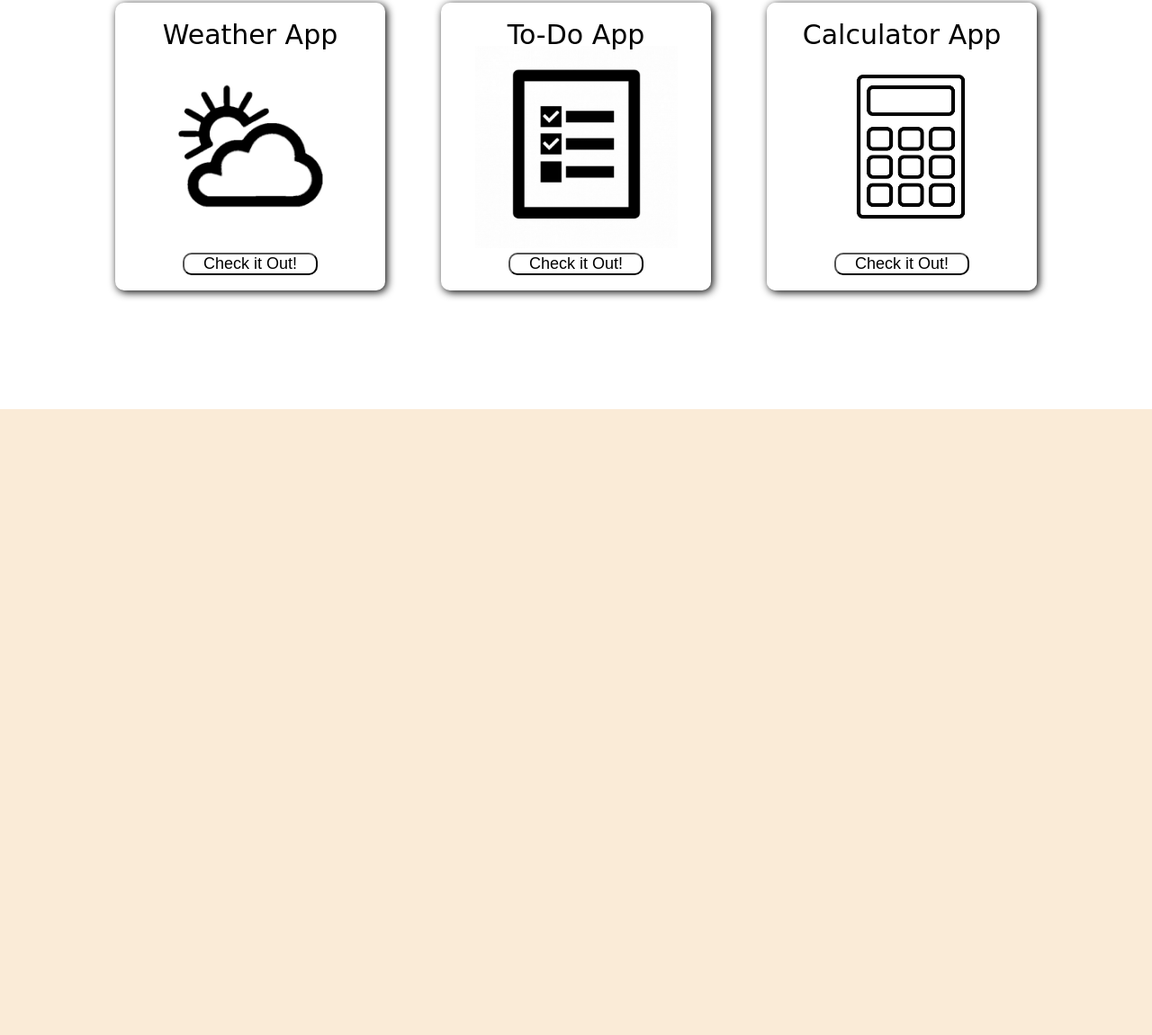
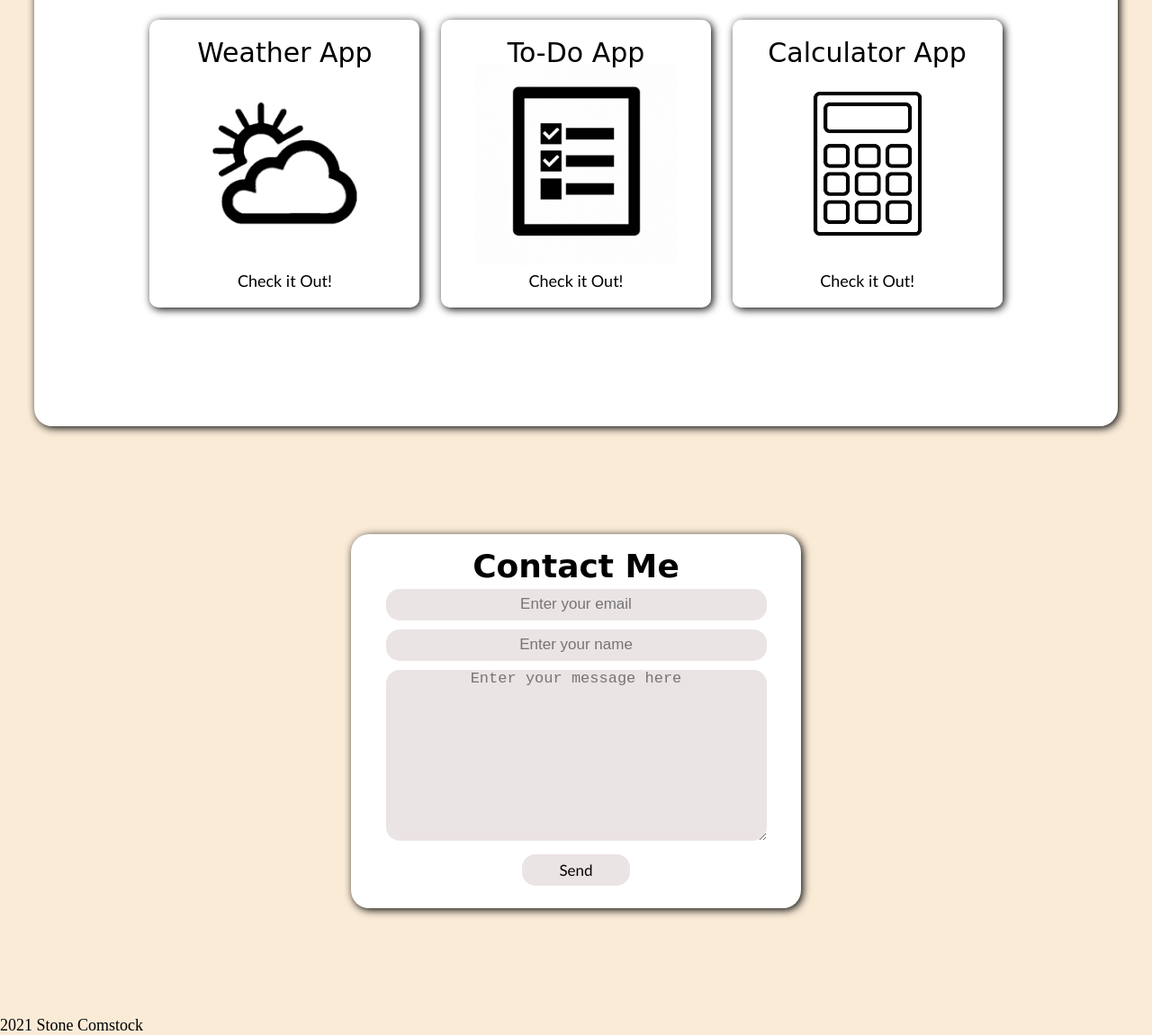
Before and after one commit to stone-com/Week-2-Portfolio-Page, a plain HTML site: page index.html in a window 1280 px wide. Shown: the part 1199-2350 px from the top of the page at 90% size. Before the commit the page ends 1654 px from the top, so only its background shows below. Drawn offline with Linux system fonts and the light colour scheme.

Commit message:
Added contact form

```diff
--- a/css/style.css
+++ b/css/style.css
@@ -8,6 +8,9 @@
 
 body {
   background-color: antiquewhite;
+}
+button:hover, .submit-btn:hover {
+  cursor: pointer;
 }
 
 ul {
@@ -24,6 +27,7 @@ a {
   background-size: cover;
   background-position: center;
   position: relative;
+  box-shadow: 2px 2px 10px black;
 }
 nav {
   display: flex;
@@ -85,14 +89,13 @@ nav ul li a {
   width: 130px;
   height: 42px;
   border-radius: 10px;
-  font-family: cursive;
-  font-weight: bold;
+  font-family: "Gill Sans", "Gill Sans MT", Calibri, "Trebuchet MS", sans-serif;
   font-size: 20px;
   margin: 0px 10px;
   box-shadow: 3px 3px 5px black;
 }
 
-button:active {
+.text-container button:hover {
   transform: scale(1.2);
 }
 
@@ -122,6 +125,7 @@ button:active {
   font-weight: bold;
   font-size: 2rem;
   line-height: 2;
+  font-family: cursive;
 }
 .about-text p:nth-child(2),
 .about-text p:nth-child(3) {
@@ -137,6 +141,10 @@ button:active {
   height: 600px;
   background-color: #fff;
   padding: 2% 10% 0px 10%;
+  margin: 3%;
+  border-radius: 20px;
+  box-shadow: 2px 2px 10px black;
+  margin-bottom: auto;
 }
 
 .portfolio-text p:nth-child(1) {
@@ -147,7 +155,7 @@ button:active {
 }
 
 .portfolio-text p:nth-child(2) {
-  /*  */
+  font-family: "Gill Sans", "Gill Sans MT", Calibri, "Trebuchet MS", sans-serif;
 }
 
 .portfolio-text {
@@ -191,6 +199,7 @@ button:active {
 
 .project-3 {
   background-image: url(../images/calc.jpg);
+  background-position-x: 50%;
 }
 
 .project-1 a button,
@@ -198,9 +207,10 @@ button:active {
 .project-3 a button {
   width: 150px;
   background-color: white;
-  border-radius: 10px;
+  border: none;
   position: relative;
   margin-top: 150%;
+  font-family: "Gill Sans", "Gill Sans MT", Calibri, "Trebuchet MS", sans-serif;
 }
 .project-1 p,
 .project-2 p,
@@ -214,3 +224,63 @@ button:active {
 .project-3:hover {
   transform: scale(1.1);
 }
+
+.contact-container {
+  display: flex;
+  flex-direction: column;
+  align-items: center;
+  width: 500px;
+  margin: 15vh auto;
+  padding: 15px;
+  border-radius: 20px;
+  border: none;
+  box-shadow: 2px 2px 10px black;
+  background-color: #fff;
+}
+
+.contact-container p {
+  font-size: 2rem;
+  font-family: cursive;
+  font-weight: bold;
+  margin-top: auto;
+}
+
+form {
+  display: flex;
+  flex-direction: column;
+  align-items: center;
+  width: 90%;
+}
+
+input {
+  width: 100%;
+  margin: 5px 0;
+  height: 35px;
+  font-size: 17px;
+  text-align: center;
+  outline: none;
+  border-radius: 15px;
+  border: none;
+  background: rgb(235, 228, 228);
+}
+
+textarea {
+  width: 100%;
+  margin: 5px 0;
+  font-size: 17px;
+  text-align: center;
+  outline: none;
+  border-radius: 15px;
+  border: none;
+  background: rgb(235, 228, 228);
+}
+
+.submit-btn {
+  margin: 10px auto;
+  width: 120px;
+  font-family: "Gill Sans", "Gill Sans MT", Calibri, "Trebuchet MS", sans-serif;
+}
+
+.submit-btn:hover {
+  box-shadow: 2px 2px 10px black;
+}
--- a/index.html
+++ b/index.html
@@ -14,8 +14,8 @@
              <a href="#" class="logo">Stone Comstock</a>
              <ul>
                  <li><a href="#about">About Me</a></li>
-                 <li><a href="#">Portfolio</a></li>
-                 <li><a href="#">Contact</a></li>
+                 <li><a href="#portfolio">Portfolio</a></li>
+                 <li><a href="#contact">Contact</a></li>
                  <li><a href="https://github.com/stone-com" target="_blank">Github</a></li>
 
              </ul>
@@ -25,8 +25,8 @@
             <p>Hey,</p>
             <p>I'm Stone</p>
             <p>Web Developer</p>
-            <button class="contact-btn">Contact Me</button>
-            <button class="portfolio-btn">Portfolio</button>
+            <button class="contact-btn"><a href="#contact">Contact Me</a></button>
+            <button class="portfolio-btn"><a href="#portfolio">Portfolio</a></button>
         </div>
     </section>
     <!-- About me section -->
@@ -40,7 +40,7 @@
         <img src="images/me.jpg" alt="Picture of me">
     </section>
     <!-- Portfolio  section-->
-    <section class="portfolio">
+    <section class="portfolio" id="portfolio">
         <div class="portfolio-text">
             <p>My Portfolio</p>
             <p>Here is a showcase of various projects I have worked on, using HTML, CSS, and Javascript. Click on one to check it out!</p>
@@ -58,9 +58,23 @@
                 <p class="heading">Calculator App</p>
                 <a href="https://www.calculator.net/" target="_blank"><button>Check it Out!</button></a>
             </div>
-
         </div>
-
     </section>
+    <!-- Contact Section -->
+    <section class="contact" id='contact'>
+        <div class="contact-container">
+            <p id="contact_label">Contact Me</p>
+            <form action="" method="post">
+                <input type="email" name="email" id="email" placeholder="Enter your email">
+                <input type="text" name="name" id="name" placeholder="Enter your name">
+                <textarea name="message" id="message" cols="30" rows="10" placeholder="Enter your message here"></textarea>
+                <input type="submit" value="Send" class="submit-btn">
+            </form>
+        </div>
+    </section>
+    <!-- Footer -->
+    <footer>
+        <p>2021 Stone Comstock</p>
+    </footer>
 </body>
 </html>
```
